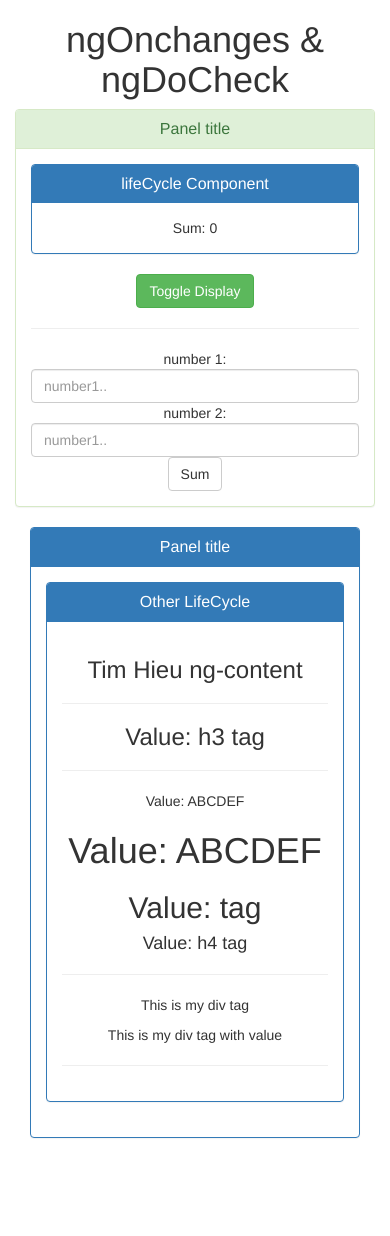
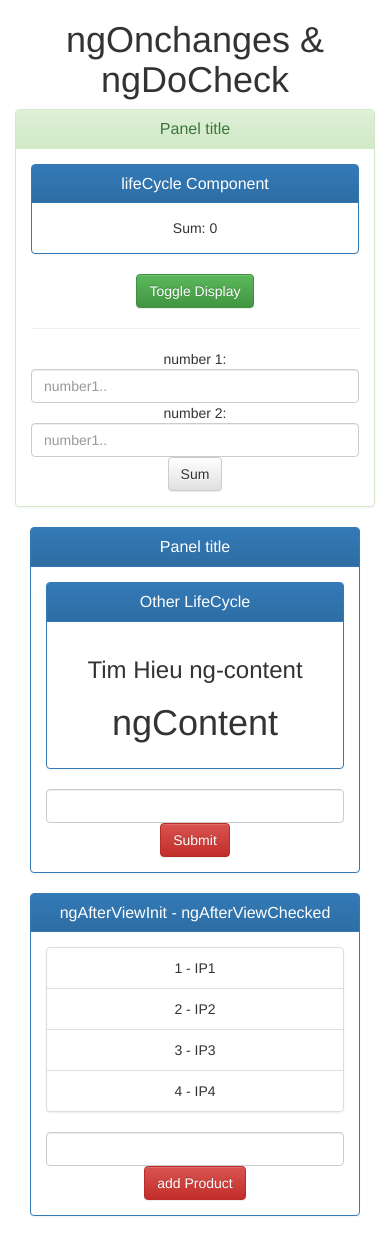
Before and after one commit to ThienNguyen96/Angular_Template, an Angular app: page / in a window 390 px wide. Before the commit the page ends 1158 px from the top, so only its background shows below. Built offline with nearby package versions, Linux system fonts and the light colour scheme.

Commit message:
life cycle hook

```diff
--- a/src/app/app.component.html
+++ b/src/app/app.component.html
@@ -30,14 +30,28 @@
           </div>
           <div class="panel-body">
             <app-other-lifecycle>
-              Value: ABCDEF
-              <h1>Value: ABCDEF</h1>
-              <h2>Value: tag</h2>
-              <h3 class="myClass">Value: h3 tag</h3>
-              <h4 id="myID">Value: h4 tag</h4>
-              <p myAttr>This is my div tag</p>
-              <p myAttr='angular'>This is my div tag with value</p>
+              <h1 #valueKey >{{ content }}</h1>
             </app-other-lifecycle>
+            <input type="text" #text class="form-control" />
+            <button type="button" class="btn btn-danger" (click)="onClick(text.value)">Submit</button>
+          </div>
+      </div>
+
+    </div>
+    <div class="col-md-6">
+
+      <div class="panel panel-primary">
+          <div class="panel-heading">
+            <h3 class="panel-title">ngAfterViewInit -  ngAfterViewChecked</h3>
+          </div>
+          <div class="panel-body">
+            <ul class="list-group" #arrAfter>
+              <li class="list-group-item" *ngFor="let item of products">
+                {{ item.id }} - {{ item.name }}
+              </li>
+            </ul>
+            <input type="text" #product class="form-control" />
+            <button type="button" class="btn btn-danger" (click)="addProduct(product.value)">add Product</button>
           </div>
       </div>
 
--- a/src/app/app.component.ts
+++ b/src/app/app.component.ts
@@ -1,17 +1,41 @@
-import { Component } from '@angular/core';
+import { Component, AfterViewInit, AfterViewChecked, ViewChild} from '@angular/core';
 
 @Component({
   selector: 'app-root',
   templateUrl: './app.component.html',
   styleUrls: ['./app.component.scss']
 })
-export class AppComponent {
+export class AppComponent implements AfterViewInit,AfterViewChecked {
+  @ViewChild('arrAfter') arrAfter;
+
   title = 'teamplate-angular';
   isShowing = true;
   nb1: number;
   nb2: number;
   total: number = 0;
+  content: string = 'ngContent';
+  products = [
+    {
+      id: 1,
+      name: 'IP1'
+    },
+    {
+      id: 2,
+      name: 'IP2'
+    },
+    {
+      id: 3,
+      name: 'IP3'
+    },
+    {
+      id: 4,
+      name: 'IP4'
+    }
+  ];
 
+  onClick(value){
+    this.content = value;
+  }
 
   toggleDisplay(){
     this.isShowing = !this.isShowing;
@@ -20,4 +44,21 @@ export class AppComponent {
   tinhTong(){
     this.total = this.nb1 + this.nb2;
   }
+
+  ngAfterViewInit(){
+    console.log('ngAfterViewInit: OtherLifecycleComponent');
+    console.log('arrAfter Init', this.arrAfter);
+  }
+
+  ngAfterViewChecked(){
+    console.log('ngAfterViewChecked: OtherLifecycleComponent');
+    console.log('arrAfter Checked', this.arrAfter);
+  }
+
+  addProduct(value){
+    this.products.push({
+      id: 12,
+      name: value
+    });
+  }
 }
--- a/src/app/other-lifecycle/other-lifecycle.component.html
+++ b/src/app/other-lifecycle/other-lifecycle.component.html
@@ -6,13 +6,5 @@
     <div class="panel-body">
       <h3>Tim Hieu ng-content</h3>
       <ng-content></ng-content>
-      <hr>
-      <ng-content select=".myClass"></ng-content>
-      <hr>
-      <ng-content #myID></ng-content>
-      <hr>
-      <ng-content select="[myAttr]"></ng-content>
-      <hr>
-      <ng-content select="[myAttr=angular4]"></ng-content>
     </div>
 </div>
--- a/src/app/other-lifecycle/other-lifecycle.component.ts
+++ b/src/app/other-lifecycle/other-lifecycle.component.ts
@@ -1,15 +1,25 @@
-import { Component, OnInit } from '@angular/core';
+import { Component, OnInit, AfterContentInit, AfterContentChecked, ContentChild, ElementRef, AfterViewInit, AfterViewChecked, ViewChild } from '@angular/core';
 
 @Component({
   selector: 'app-other-lifecycle',
   templateUrl: './other-lifecycle.component.html',
   styleUrls: ['./other-lifecycle.component.scss']
 })
-export class OtherLifecycleComponent implements OnInit {
+export class OtherLifecycleComponent implements OnInit, AfterContentInit, AfterContentChecked {
+
+  @ContentChild('valueKey') valueKey: ElementRef;
 
   constructor() { }
 
   ngOnInit() {
   }
 
+  ngAfterContentInit(){
+    console.log('value', this.valueKey);
+    console.log('ngAfterContentInit: OtherLifecycleComponent');
+  }
+
+  ngAfterContentChecked(){
+    console.log('ngAfterContentChecked: OtherLifecycleComponent');
+  }
 }
--- a/src/index.html
+++ b/src/index.html
@@ -8,13 +8,19 @@
   <meta name="viewport" content="width=device-width, initial-scale=1">
   <link rel="icon" type="image/x-icon" href="favicon.ico">
 
-  <!-- Latest compiled and minified CSS & JS -->
-  <link rel="stylesheet" media="screen" href="//netdna.bootstrapcdn.com/bootstrap/3.3.4/css/bootstrap.min.css">
+  <!-- Minified CSS -->
+  <link rel="stylesheet" href="https://maxcdn.bootstrapcdn.com/bootstrap/3.3.5/css/bootstrap.min.css">
+
+  <!-- Optional Theme -->
+  <link rel="stylesheet" href="https://maxcdn.bootstrapcdn.com/bootstrap/3.3.5/css/bootstrap-theme.min.css">
 
 </head>
 <body>
   <app-root></app-root>
-  <script src="//code.jquery.com/jquery.js"></script>
-  <script src="//netdna.bootstrapcdn.com/bootstrap/3.3.4/js/bootstrap.min.js"></script>
+  <!-- jQuery -->
+  <script src="https://ajax.googleapis.com/ajax/libs/jquery/1.11.3/jquery.min.js"></script>
+
+  <!-- Minified JavaScript -->
+  <script src="https://maxcdn.bootstrapcdn.com/bootstrap/3.3.5/js/bootstrap.min.js"></script>
 </body>
 </html>
```
Also changed, not shown: src/app/life-cycle/life-cycle.component.ts (+6 -6 lines).
